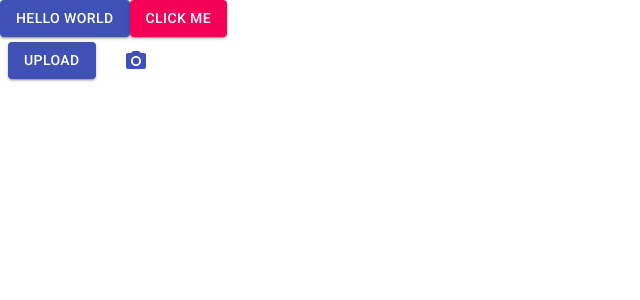
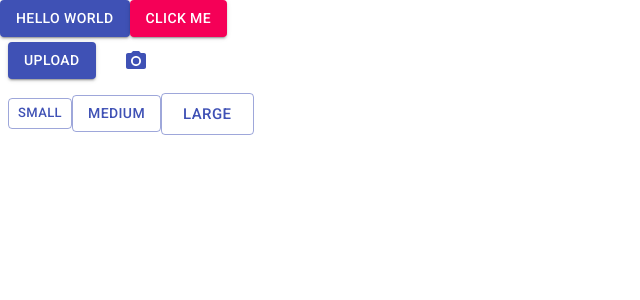
Before and after one commit to sajid-munawar/demo-material-ui, a React (Create React App) app: page / in a window 1280 px wide. Shown: the top 300 px of the page, without its empty margins (0-640 px from the left). Built offline with nearby package versions, Linux system fonts and the light colour scheme.

Commit message:
Use the size property
for button size use size property small medium or large

```diff
--- a/src/App2.js
+++ b/src/App2.js
@@ -38,6 +38,19 @@ const useStyles = makeStyles((theme) => ({
             <PhotoCamera />
           </IconButton>
         </label>
+        <div>
+        <div>
+        <Button variant="outlined" size="small" color="primary" className={classes.margin}>
+          Small
+        </Button>
+        <Button variant="outlined" size="medium" color="primary" className={classes.margin}>
+          Medium
+        </Button>
+        <Button variant="outlined" size="large" color="primary" className={classes.margin}>
+          Large
+        </Button>
+      </div>
+        </div>
       </div>
     );
   }
```
